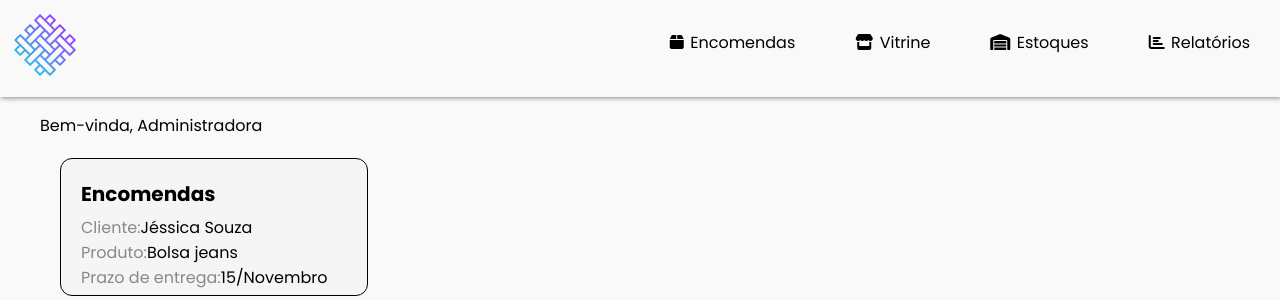
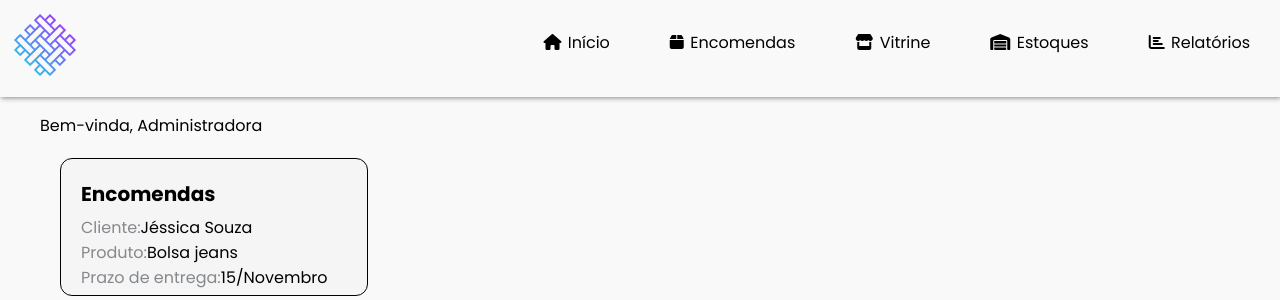
Before and after one commit to 0DevMax/dashboardapp, a Flask app: page / in a window 1280 px wide. Shown: the top 300 px of the page. Run offline with Flask 2, Linux system fonts and the light colour scheme; data that the repository does not hold is empty; some libraries are stand-ins or nearby versions; some web fonts are replaced.

Commit message:
Adicionada as rotas ao menu

```diff
--- a/templates/base.html
+++ b/templates/base.html
@@ -24,10 +24,11 @@
         <!-- Menu -->
          <nav class="nav">
             <ul class="menu">
-                <li><a href="#encomendas"><i class="fas fa-box"></i>Encomendas</a></li>
-                <li><a href="#vitrine"><i class="fas fa-store"></i>Vitrine</a></li>
-                <li><a href="#estoque"><i class="fas fa-warehouse"></i>Estoques</a></li>
-                <li><a href="#Relatórios"><i class="fas fa-chart-bar"></i>Relatórios</a></li>
+                <li><a href="/"><i class="fa-solid fa-house"></i>Início</a></li>
+                <li><a href="/encomendas"><i class="fas fa-box"></i>Encomendas</a></li>
+                <li><a href="/vitrine"><i class="fas fa-store"></i>Vitrine</a></li>
+                <li><a href="/estoque"><i class="fas fa-warehouse"></i>Estoques</a></li>
+                <li><a href="/relatorios"><i class="fas fa-chart-bar"></i>Relatórios</a></li>
             </ul>
          </nav>
     </header>
```
